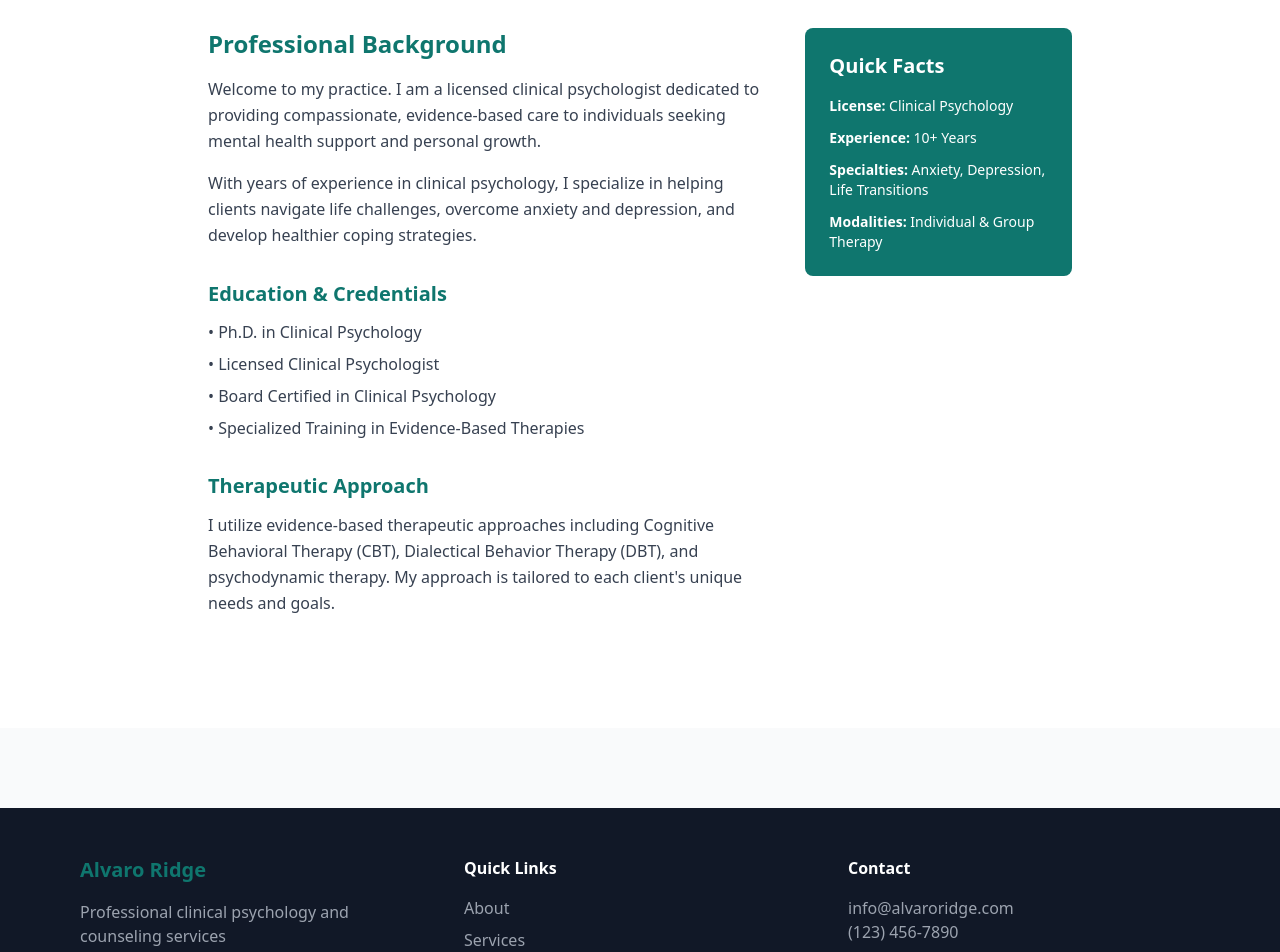
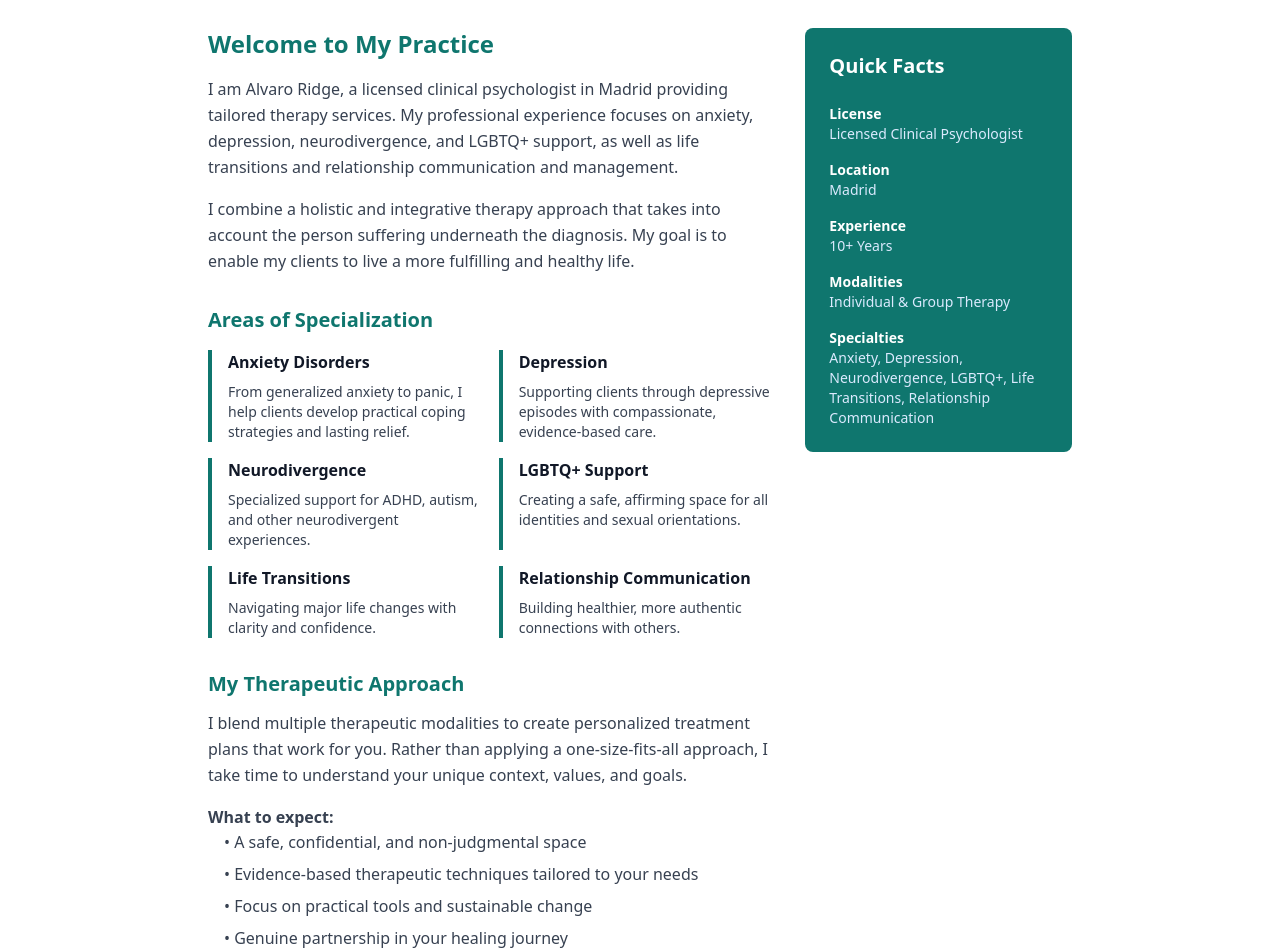
Before and after one commit to Bluemystridge/Clinical-Psychology-Website, a Next.js app: page /about in a window 1280 px wide. Shown: the part 180-1132 px from the top of the page. Built offline with nearby package versions, Linux system fonts and the light colour scheme.

Commit message:
Update About page with comprehensive professional information

```diff
--- a/app/about/page.tsx
+++ b/app/about/page.tsx
@@ -13,37 +13,93 @@ export default function About() {
 
         <div className="grid grid-cols-1 md:grid-cols-3 gap-8 mb-12">
           <div className="md:col-span-2">
-            <h2 className="text-2xl font-semibold text-primary mb-4">Professional Background</h2>
+            <h2 className="text-2xl font-semibold text-primary mb-4">Welcome to My Practice</h2>
             <p className="text-gray-700 leading-relaxed mb-4">
-              Welcome to my practice. I am a licensed clinical psychologist dedicated to providing compassionate, evidence-based care to individuals seeking mental health support and personal growth.
+              I am Alvaro Ridge, a licensed clinical psychologist in Madrid providing tailored therapy services. My professional experience focuses on anxiety, depression, neurodivergence, and LGBTQ+ support, as well as life transitions and relationship communication and management.
             </p>
             <p className="text-gray-700 leading-relaxed mb-4">
-              With years of experience in clinical psychology, I specialize in helping clients navigate life challenges, overcome anxiety and depression, and develop healthier coping strategies.
+              I combine a holistic and integrative therapy approach that takes into account the person suffering underneath the diagnosis. My goal is to enable my clients to live a more fulfilling and healthy life.
             </p>
 
-            <h3 className="text-xl font-semibold text-primary mt-8 mb-3">Education & Credentials</h3>
-            <ul className="text-gray-700 space-y-2 mb-4">
-              <li>• Ph.D. in Clinical Psychology</li>
-              <li>• Licensed Clinical Psychologist</li>
-              <li>• Board Certified in Clinical Psychology</li>
-              <li>• Specialized Training in Evidence-Based Therapies</li>
+            <h3 className="text-xl font-semibold text-primary mt-8 mb-4">Areas of Specialization</h3>
+            <div className="grid grid-cols-1 md:grid-cols-2 gap-4 mb-6">
+              <div className="border-l-4 border-primary pl-4">
+                <h4 className="font-semibold text-gray-900 mb-2">Anxiety Disorders</h4>
+                <p className="text-gray-700 text-sm">From generalized anxiety to panic, I help clients develop practical coping strategies and lasting relief.</p>
+              </div>
+              <div className="border-l-4 border-primary pl-4">
+                <h4 className="font-semibold text-gray-900 mb-2">Depression</h4>
+                <p className="text-gray-700 text-sm">Supporting clients through depressive episodes with compassionate, evidence-based care.</p>
+              </div>
+              <div className="border-l-4 border-primary pl-4">
+                <h4 className="font-semibold text-gray-900 mb-2">Neurodivergence</h4>
+                <p className="text-gray-700 text-sm">Specialized support for ADHD, autism, and other neurodivergent experiences.</p>
+              </div>
+              <div className="border-l-4 border-primary pl-4">
+                <h4 className="font-semibold text-gray-900 mb-2">LGBTQ+ Support</h4>
+                <p className="text-gray-700 text-sm">Creating a safe, affirming space for all identities and sexual orientations.</p>
+              </div>
+              <div className="border-l-4 border-primary pl-4">
+                <h4 className="font-semibold text-gray-900 mb-2">Life Transitions</h4>
+                <p className="text-gray-700 text-sm">Navigating major life changes with clarity and confidence.</p>
+              </div>
+              <div className="border-l-4 border-primary pl-4">
+                <h4 className="font-semibold text-gray-900 mb-2">Relationship Communication</h4>
+                <p className="text-gray-700 text-sm">Building healthier, more authentic connections with others.</p>
+              </div>
+            </div>
+
+            <h3 className="text-xl font-semibold text-primary mt-8 mb-3">My Therapeutic Approach</h3>
+            <p className="text-gray-700 leading-relaxed mb-4">
+              I blend multiple therapeutic modalities to create personalized treatment plans that work for you. Rather than applying a one-size-fits-all approach, I take time to understand your unique context, values, and goals.
+            </p>
+
+            <p className="text-gray-700 leading-relaxed">
+              <strong>What to expect:</strong>
+            </p>
+            <ul className="text-gray-700 space-y-2 mb-4 ml-4">
+              <li>• A safe, confidential, and non-judgmental space</li>
+              <li>• Evidence-based therapeutic techniques tailored to your needs</li>
+              <li>• Focus on practical tools and sustainable change</li>
+              <li>• Genuine partnership in your healing journey</li>
             </ul>
-
-            <h3 className="text-xl font-semibold text-primary mt-8 mb-3">Therapeutic Approach</h3>
-            <p className="text-gray-700 leading-relaxed">
-              I utilize evidence-based therapeutic approaches including Cognitive Behavioral Therapy (CBT), Dialectical Behavior Therapy (DBT), and psychodynamic therapy. My approach is tailored to each client's unique needs and goals.
-            </p>
           </div>
 
-          <div className="bg-primary text-white p-6 rounded-lg h-fit">
-            <h3 className="text-xl font-semibold mb-4">Quick Facts</h3>
-            <ul className="space-y-3 text-sm">
-              <li><strong>License:</strong> Clinical Psychology</li>
-              <li><strong>Experience:</strong> 10+ Years</li>
-              <li><strong>Specialties:</strong> Anxiety, Depression, Life Transitions</li>
-              <li><strong>Modalities:</strong> Individual & Group Therapy</li>
-            </ul>
+          <div className="bg-primary text-white p-6 rounded-lg h-fit sticky top-20">
+            <h3 className="text-xl font-semibold mb-6">Quick Facts</h3>
+            <div className="space-y-4 text-sm">
+              <div>
+                <p className="font-semibold">License</p>
+                <p className="text-blue-100">Licensed Clinical Psychologist</p>
+              </div>
+              <div>
+                <p className="font-semibold">Location</p>
+                <p className="text-blue-100">Madrid</p>
+              </div>
+              <div>
+                <p className="font-semibold">Experience</p>
+                <p className="text-blue-100">10+ Years</p>
+              </div>
+              <div>
+                <p className="font-semibold">Modalities</p>
+                <p className="text-blue-100">Individual & Group Therapy</p>
+              </div>
+              <div>
+                <p className="font-semibold">Specialties</p>
+                <p className="text-blue-100">Anxiety, Depression, Neurodivergence, LGBTQ+, Life Transitions, Relationship Communication</p>
+              </div>
+            </div>
           </div>
+        </div>
+
+        <div className="bg-blue-50 p-8 rounded-lg text-center">
+          <h3 className="text-2xl font-semibold text-gray-900 mb-3">Ready to Begin?</h3>
+          <p className="text-gray-700 mb-6">
+            If you're considering therapy, or if you have questions about my services, I'd love to hear from you.
+          </p>
+          <a href="/contact" className="inline-block bg-primary text-white px-8 py-3 rounded-lg font-semibold hover:bg-blue-700 transition">
+            Schedule a Consultation
+          </a>
         </div>
       </div>
     </div>
```
